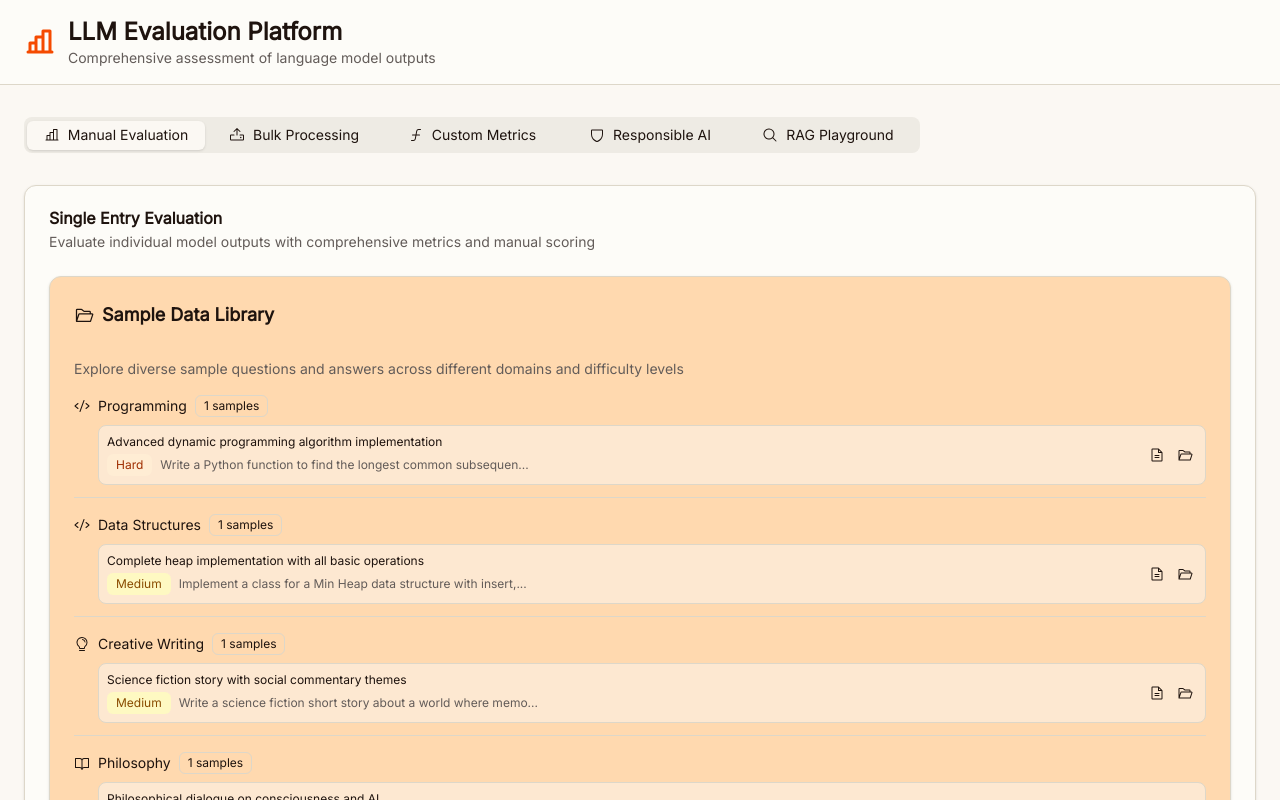
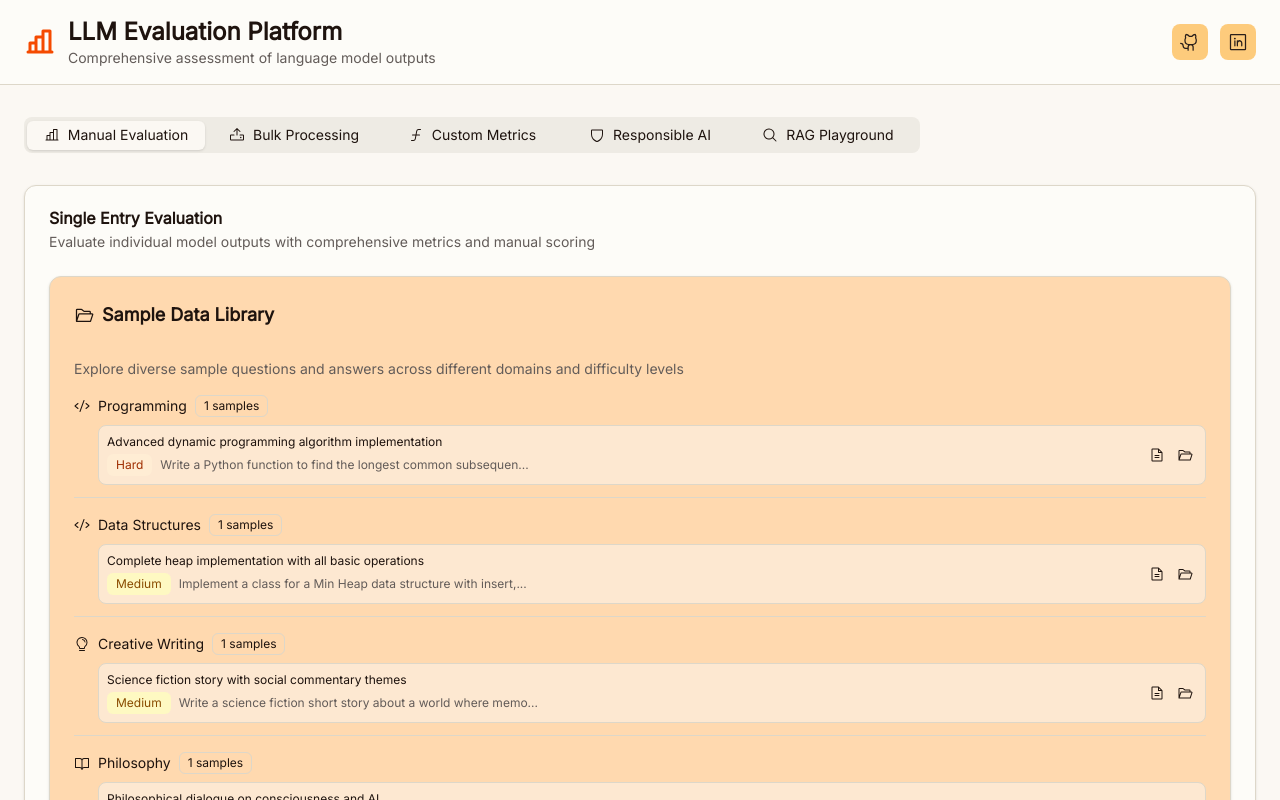
Before and after one commit to Yash-Kavaiya/llm-evaluation-platf, a React (Vite) app: page / in a window 1280 px wide. Shown: the top 800 px of the page. Built offline with nearby package versions, Linux system fonts and the light colour scheme.

Commit message:
Generated by Spark: Add my Linkedin and Github link in Right side of header https://github.com/Yash-Kavaiya ,https://www.linkedin.com/in/yashkavaiya/

```diff
--- a/src/App.tsx
+++ b/src/App.tsx
@@ -1,7 +1,7 @@
 import { useState } from "react";
 import { Tabs, TabsContent, TabsList, TabsTrigger } from "@/components/ui/tabs";
 import { Card, CardContent, CardDescription, CardHeader, CardTitle } from "@/components/ui/card";
-import { ChartBar, Upload, Function as FunctionIcon, Shield, MagnifyingGlass } from "@phosphor-icons/react";
+import { ChartBar, Upload, Function as FunctionIcon, Shield, MagnifyingGlass, GithubLogo, LinkedinLogo } from "@phosphor-icons/react";
 import { Toaster } from "@/components/ui/sonner";
 import ManualEvaluation from "@/components/ManualEvaluation";
 import BulkEvaluation from "@/components/BulkEvaluation";
@@ -17,11 +17,35 @@ function App() {
       {/* Header */}
       <header className="border-b bg-card">
         <div className="max-w-7xl mx-auto px-6 py-4">
-          <div className="flex items-center gap-3">
-            <ChartBar className="w-8 h-8 text-primary" weight="bold" />
-            <div>
-              <h1 className="text-2xl font-bold text-foreground">LLM Evaluation Platform</h1>
-              <p className="text-sm text-muted-foreground">Comprehensive assessment of language model outputs</p>
+          <div className="flex items-center justify-between">
+            <div className="flex items-center gap-3">
+              <ChartBar className="w-8 h-8 text-primary" weight="bold" />
+              <div>
+                <h1 className="text-2xl font-bold text-foreground">LLM Evaluation Platform</h1>
+                <p className="text-sm text-muted-foreground">Comprehensive assessment of language model outputs</p>
+              </div>
+            </div>
+
+            {/* Social Links */}
+            <div className="flex items-center gap-3">
+              <a
+                href="https://github.com/Yash-Kavaiya"
+                target="_blank"
+                rel="noopener noreferrer"
+                className="p-2 rounded-lg bg-secondary/50 hover:bg-secondary transition-colors"
+                title="GitHub Profile"
+              >
+                <GithubLogo className="w-5 h-5 text-secondary-foreground" />
+              </a>
+              <a
+                href="https://www.linkedin.com/in/yashkavaiya/"
+                target="_blank"
+                rel="noopener noreferrer"
+                className="p-2 rounded-lg bg-secondary/50 hover:bg-secondary transition-colors"
+                title="LinkedIn Profile"
+              >
+                <LinkedinLogo className="w-5 h-5 text-secondary-foreground" />
+              </a>
             </div>
           </div>
         </div>
```
